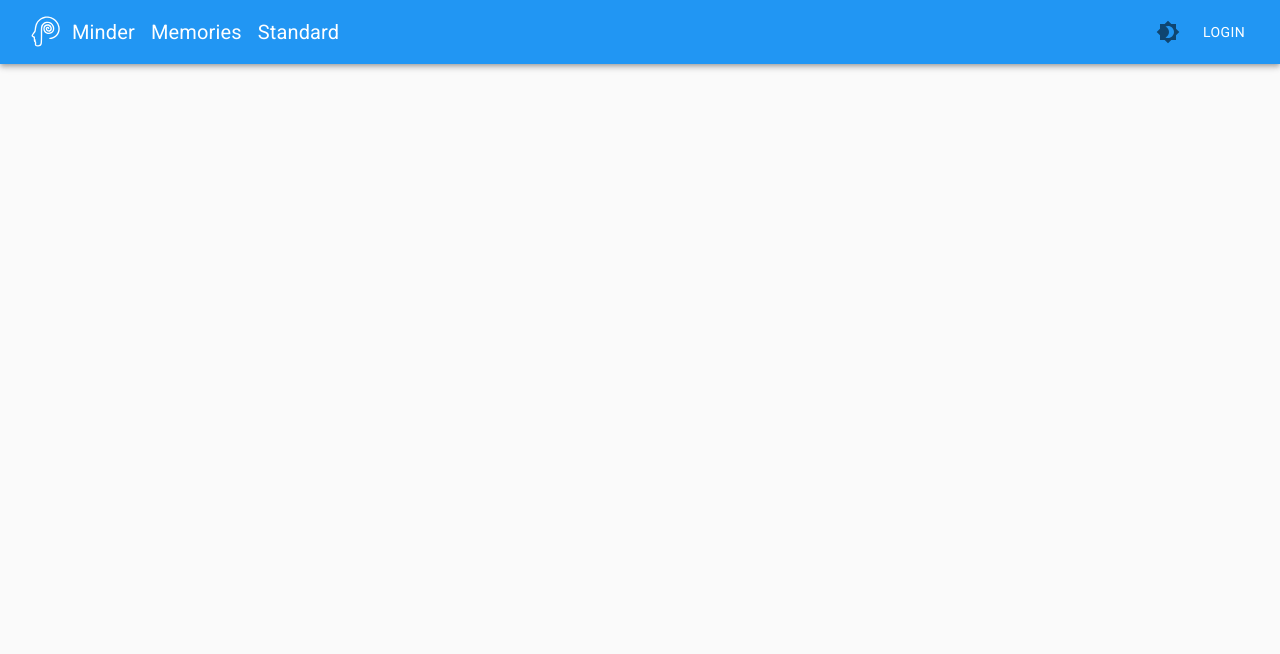
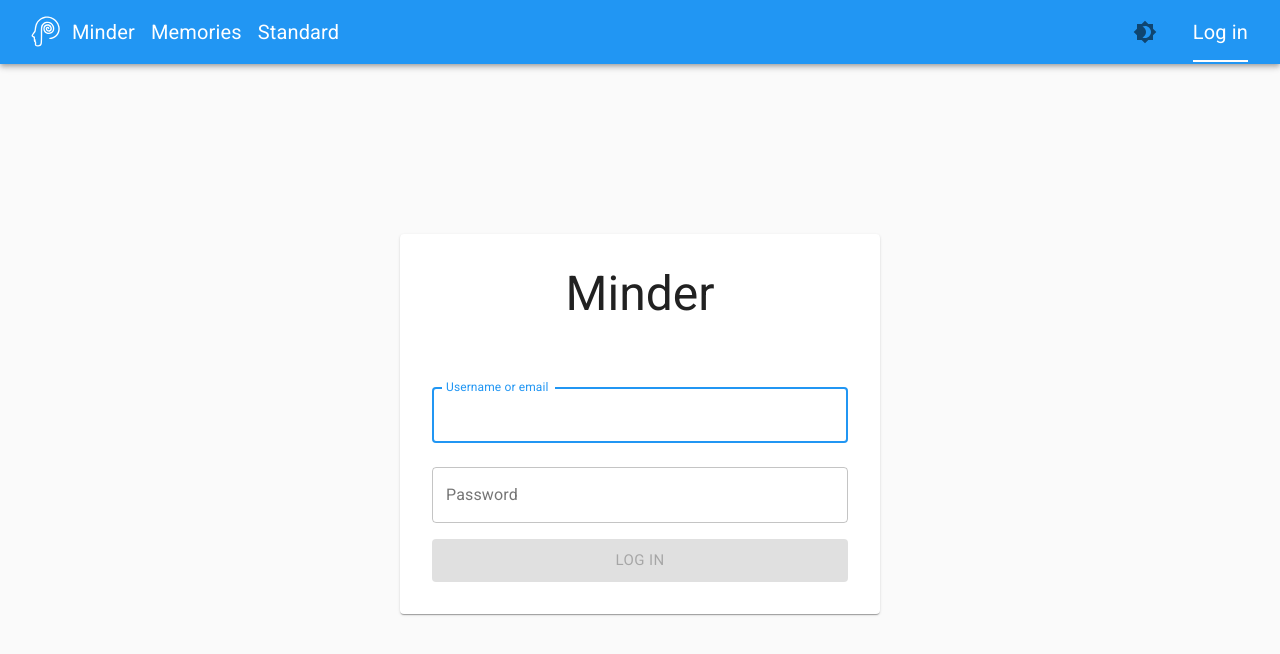
Before and after one commit to davicatunda/minder, a React (Create React App) app: page /minder/login in a window 1280 px wide. Shown: the top 654 px of the page. Built offline with nearby package versions, Linux system fonts and the light colour scheme; no server answers.

Commit message:
Adding Log In

```diff
--- a/public/index.html
+++ b/public/index.html
@@ -11,6 +11,9 @@
 
   <body>
     <noscript>You need to enable JavaScript to run this app.</noscript>
-    <div id="root"></div>
+    <div
+      id="root"
+      style="display: flex; flex-direction: column; min-height: 100vh"
+    ></div>
   </body>
 </html>
--- a/src/pages/App.tsx
+++ b/src/pages/App.tsx
@@ -9,6 +9,7 @@ const Home = loadable(() => import("./home/HomePage"));
 const Offline = loadable(() => import("./memory/MemoryPage"));
 const Standard = loadable(() => import("./standard/StandardPage"));
 const Proposal = loadable(() => import("./proposal/ProposalPage"));
+const Login = loadable(() => import("./login/LoginPage"));
 
 function App() {
   const theme = useTheme();
@@ -19,7 +20,10 @@ function App() {
         <Route exact path="/minder/">
           <Home />
         </Route>
-        <Container maxWidth="md">
+        <Container
+          maxWidth="md"
+          style={{ display: "flex", flexDirection: "column", flex: 1 }}
+        >
           <div style={{ height: theme.spacing(2) }} />
           <Route exact path="/minder/memories">
             <Offline />
@@ -30,6 +34,9 @@ function App() {
           <Route path="/minder/proposal/:proposalId">
             <Proposal />
           </Route>
+          <Route path="/minder/login">
+            <Login />
+          </Route>
         </Container>
       </Switch>
       <div style={{ height: theme.spacing(4) }} />
--- a/src/pages/home/HomePage.tsx
+++ b/src/pages/home/HomePage.tsx
@@ -76,6 +76,10 @@ export default function HomePage() {
                 is long forgotten or lost. All these things can be stored and shared
                 on Minder with the safety of a client to client encrytion.
               </Typography>
+              <div style={{ height: theme.spacing(2) }} />
+              <Button size="large" variant="contained" color="primary">
+                Sign up
+              </Button>
             </Grid>
             <Grid item xs={12} sm={12} md={8}>
               <img
--- /dev/null
+++ b/src/pages/login/LoginPage.tsx
@@ -0,0 +1,75 @@
+import { Button, Paper, TextField, Typography, useTheme } from "@material-ui/core";
+import React, { useState } from "react";
+import { gql, useApolloClient, useMutation } from "@apollo/client";
+
+import { useHistory } from "react-router-dom";
+
+type LongiResponse = { login: string };
+export default function LoginPage() {
+  const theme = useTheme();
+  const client = useApolloClient();
+  const history = useHistory();
+  const [username, setUsername] = useState("");
+  const [password, setPassword] = useState("");
+  const [login] = useMutation<LongiResponse>(
+    gql`
+      mutation Login($username: String!, $password: String!) {
+        login(username: $username, password: $password)
+      }
+    `,
+  );
+  return (
+    <div style={{ margin: "auto" }}>
+      <Paper
+        style={{
+          padding: theme.spacing(4),
+          margin: "auto",
+          maxWidth: 480,
+          width: "100%",
+        }}
+      >
+        <Typography align="center" variant="h3" gutterBottom>
+          Minder
+        </Typography>
+        <div style={{ height: theme.spacing(4) }} />
+        <TextField
+          variant="outlined"
+          margin="normal"
+          fullWidth
+          label="Username or email"
+          autoComplete="username"
+          value={username}
+          onChange={(e) => setUsername(e.target.value)}
+          autoFocus
+        />
+        <TextField
+          variant="outlined"
+          margin="normal"
+          fullWidth
+          label="Password"
+          type="password"
+          autoComplete="current-encryption-key"
+          value={password}
+          onChange={(e) => setPassword(e.target.value)}
+        />
+        <div style={{ height: theme.spacing(1) }} />
+        <Button
+          fullWidth
+          variant="contained"
+          disabled={password === ""}
+          color="primary"
+          size="large"
+          onClick={() => {
+            login({ variables: { username, password } }).then(({ data }) => {
+              localStorage.setItem("token", data?.login ?? "");
+              history.push("/minder/memories");
+              client.resetStore();
+            });
+          }}
+        >
+          Log in
+        </Button>
+      </Paper>
+    </div>
+  );
+}
--- a/src/pages/memory/create/MemoryVaultCreateForm.tsx
+++ b/src/pages/memory/create/MemoryVaultCreateForm.tsx
@@ -5,10 +5,8 @@ import {
   ExpandLess,
   ExpandMore,
   GetApp,
-  LockOutlined,
 } from "@material-ui/icons";
 import {
-  Avatar,
   Button,
   Collapse,
   FormControlLabel,
@@ -67,8 +65,18 @@ export default function MemoryVaultCreateForm({ onSubmit }: Props) {
     return null;
   }
   return (
-    <Paper style={{ padding: theme.spacing(2), margin: "auto", maxWidth: 380 }}>
-      <CreateCardHeader />
+    <Paper
+      style={{
+        padding: theme.spacing(4),
+        margin: "auto",
+        maxWidth: 480,
+        width: "100%",
+      }}
+    >
+      <Typography align="center" variant="h3">
+        Start
+      </Typography>
+      <div style={{ height: theme.spacing(4) }} />
       <CreateCardTitleInput title={title} setTitle={setTitle} />
       <CreateCardKeyInput
         encryptionKey={encryptionKey}
@@ -84,6 +92,7 @@ export default function MemoryVaultCreateForm({ onSubmit }: Props) {
         variant="contained"
         disabled={encryptionKey === "" || initialData === null}
         color="primary"
+        size="large"
         startIcon={<Add />}
         onClick={() => {
           onSubmit({
@@ -98,17 +107,6 @@ export default function MemoryVaultCreateForm({ onSubmit }: Props) {
         Open
       </Button>
     </Paper>
-  );
-}
-
-function CreateCardHeader() {
-  return (
-    <div style={{ display: "flex", flexDirection: "column", alignItems: "center" }}>
-      <Avatar>
-        <LockOutlined />
-      </Avatar>
-      <Typography variant="h5">Start</Typography>
-    </div>
   );
 }
 
--- a/src/pages/shared-layout/NavBar.tsx
+++ b/src/pages/shared-layout/NavBar.tsx
@@ -1,17 +1,19 @@
-import { AccountCircle, Brightness4 } from "@material-ui/icons";
+import { AccountCircle, Brightness4, MeetingRoom } from "@material-ui/icons";
 import {
   AppBar,
   Button,
   IconButton,
+  ListItemIcon,
+  Menu,
+  MenuItem,
   Toolbar,
   Typography,
   useTheme,
 } from "@material-ui/core";
-import React, { ReactNode, useState } from "react";
-import { gql, useQuery } from "@apollo/client";
+import React, { ReactNode, useRef, useState } from "react";
+import { gql, useApolloClient, useMutation, useQuery } from "@apollo/client";
 import { useHistory, useLocation } from "react-router-dom";
 
-import Alert from "@material-ui/lab/Alert";
 import Logo from "./Logo";
 import { useTogglePaletteContext } from "./useTogglePaletteContext";
 
@@ -33,7 +35,6 @@ export default function NavBar() {
   const theme = useTheme();
   const { togglePalette } = useTogglePaletteContext();
   const { data, loading } = useQuery<NavBarLoggedInResponse>(QUERY);
-  const [hasAlert, showAlert] = useState(false);
   return (
     <AppBar
       position="static"
@@ -47,39 +48,62 @@ export default function NavBar() {
         <IconButton onClick={togglePalette}>
           <Brightness4 />
         </IconButton>
+        <div style={{ width: theme.spacing(2) }} />
         {loading ? null : data?.user != null ? (
-          <div style={{ display: "flex", alignItems: "center" }}>
-            <div style={{ width: theme.spacing(2) }} />
-            <Button
-              color="inherit"
-              onClick={togglePalette}
-              startIcon={<AccountCircle />}
-            >
-              <Typography variant="h6">{data.user.username}</Typography>
-            </Button>
-          </div>
+          <LoggedInButton username={data.user.username} />
         ) : (
-          <>
-            <Button color="inherit" onClick={() => showAlert(true)}>
-              Login
-            </Button>
-            {hasAlert && (
-              <Alert
-                style={{
-                  position: "absolute",
-                  bottom: -64,
-                  right: theme.spacing(1),
-                }}
-                severity="warning"
-                onClose={() => showAlert(false)}
-              >
-                Not implemented, sorry
-              </Alert>
-            )}
-          </>
+          <NavBarButton route="/minder/login" label="Log in" />
         )}
       </Toolbar>
     </AppBar>
+  );
+}
+
+function LoggedInButton({ username }: { username: string }) {
+  const history = useHistory();
+  const client = useApolloClient();
+  const anchorRef = useRef(null);
+  const [isShowingPopover, setIsShowingPopover] = useState(false);
+  const [logout] = useMutation(
+    gql`
+      mutation Logout {
+        logout
+      }
+    `,
+  );
+  return (
+    <>
+      <Button
+        color="inherit"
+        startIcon={<AccountCircle />}
+        onClick={() => setIsShowingPopover(true)}
+        ref={anchorRef}
+      >
+        <Typography variant="h6">{username}</Typography>
+      </Button>
+      <Menu
+        anchorEl={anchorRef.current}
+        open={isShowingPopover}
+        onClose={() => setIsShowingPopover(false)}
+      >
+        <MenuItem
+          onClick={() => {
+            logout().then(() => {
+              setIsShowingPopover(false);
+              localStorage.setItem("token", "");
+              client.resetStore().then(() => {
+                history.push("/minder/");
+              });
+            });
+          }}
+        >
+          <ListItemIcon style={{ minWidth: 36 }}>
+            <MeetingRoom fontSize="small" color="action" />
+          </ListItemIcon>
+          <Typography>Logout</Typography>
+        </MenuItem>
+      </Menu>
+    </>
   );
 }
 
```
Also changed, not shown: 1 other file (tests, documents, lock files or other folders).
